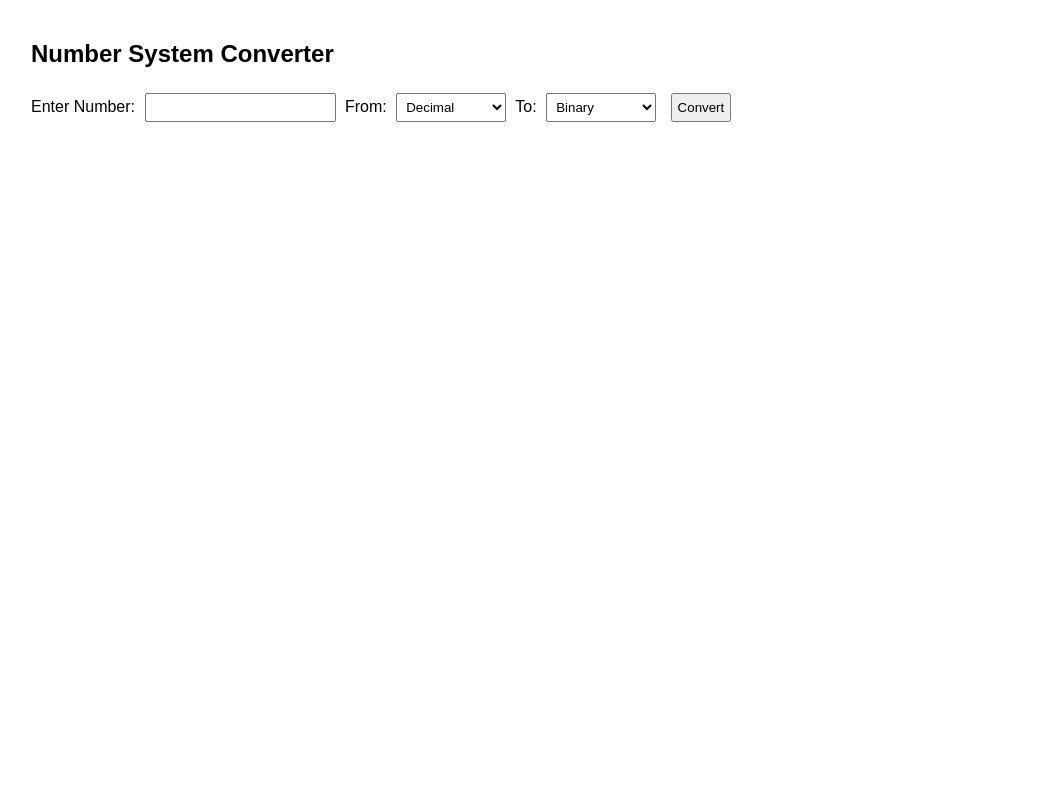
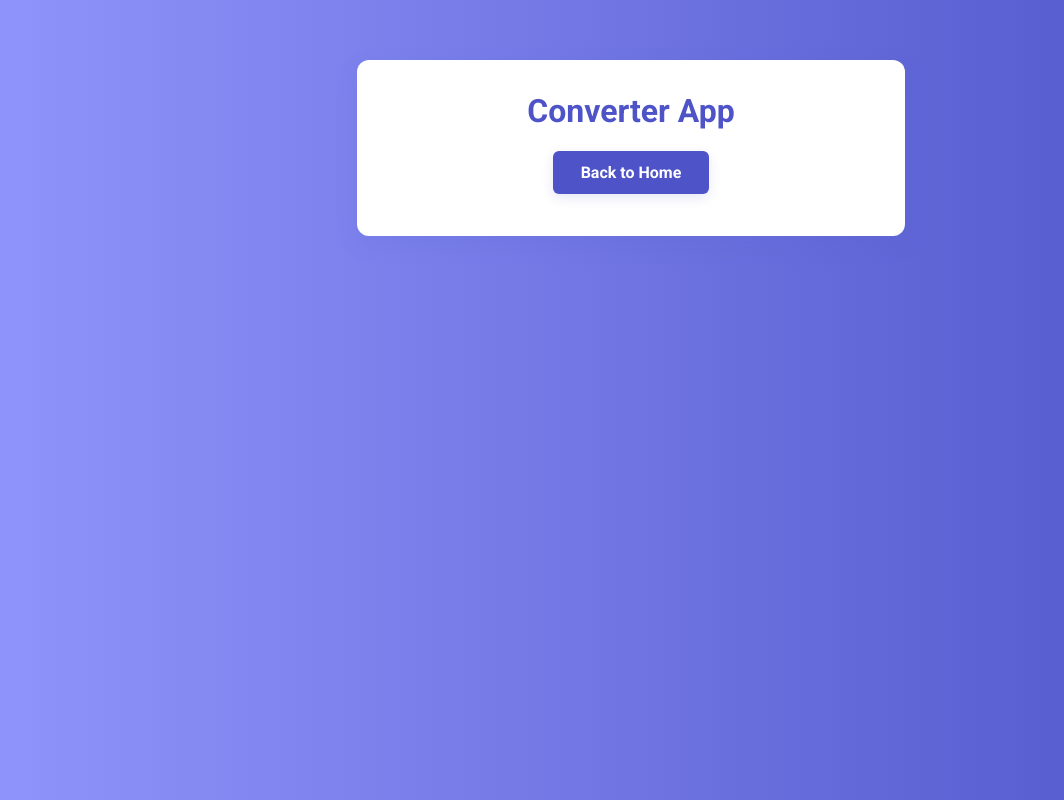
Before and after one commit to De-punisher/number-system-converter-, a website: page start.html in a window 1280 px wide. Shown: the whole page, without its empty margins (9-1073 px from the left). Drawn offline with Linux system fonts and the light colour scheme.

Commit message:
Update start.html

```diff
--- a/start.html
+++ b/start.html
@@ -1,51 +1,56 @@
 <!DOCTYPE html>
 <html lang="en">
 <head>
-    <meta charset="UTF-8">
-    <title>Number System Converter</title>
-    <style>
-        body { font-family: Arial, sans-serif; margin: 40px; }
-        input, select, button { margin: 5px; padding: 5px; }
-        .result { margin-top: 15px; font-weight: bold; }
-    </style>
+  <meta charset="UTF-8">
+  <title>Start - Number System Converter</title>
+  <meta name="viewport" content="width=device-width, initial-scale=1.0">
+  <link rel="stylesheet" href="https://fonts.googleapis.com/css?family=Roboto:400,700&display=swap">
+  <style>
+    body {
+      font-family: 'Roboto', Arial, sans-serif;
+      background: linear-gradient(to right, #8f94fb, #4e54c8);
+      margin: 0;
+      padding: 0;
+      color: #333;
+    }
+    .container {
+      max-width: 500px;
+      margin: 60px auto;
+      background: #fff;
+      border-radius: 12px;
+      box-shadow: 0 8px 24px rgba(78,84,200,0.10);
+      padding: 32px 24px 24px 24px;
+      text-align: center;
+    }
+    h1 {
+      margin-top: 0;
+      color: #4e54c8;
+    }
+    .back-button {
+      background: #4e54c8;
+      color: #fff;
+      border: none;
+      border-radius: 6px;
+      padding: 12px 28px;
+      font-size: 1em;
+      font-weight: 700;
+      cursor: pointer;
+      box-shadow: 0 4px 12px rgba(78,84,200,0.14);
+      margin-bottom: 18px;
+      transition: background 0.2s;
+      text-decoration: none;
+      display: inline-block;
+    }
+    .back-button:hover {
+      background: #5f66e5;
+    }
+  </style>
 </head>
 <body>
-    <h2>Number System Converter</h2>
-    <label>Enter Number:</label>
-    <input type="text" id="inputNumber" />
-    <label>From:</label>
-    <select id="fromBase">
-        <option value="2">Binary</option>
-        <option value="8">Octal</option>
-        <option value="10" selected>Decimal</option>
-        <option value="16">Hexadecimal</option>
-    </select>
-    <label>To:</label>
-    <select id="toBase">
-        <option value="2">Binary</option>
-        <option value="8">Octal</option>
-        <option value="10">Decimal</option>
-        <option value="16">Hexadecimal</option>
-    </select>
-    <button onclick="convertNumber()">Convert</button>
-    <div class="result" id="result"></div>
-
-    <script>
-        function convertNumber() {
-            const input = document.getElementById('inputNumber').value.trim();
-            const fromBase = parseInt(document.getElementById('fromBase').value);
-            const toBase = parseInt(document.getElementById('toBase').value);
-            let result = '';
-            try {
-                if (input === '') throw 'Please enter a number.';
-                const decimal = parseInt(input, fromBase);
-                if (isNaN(decimal)) throw 'Invalid input for the selected base.';
-                result = decimal.toString(toBase).toUpperCase();
-                document.getElementById('result').textContent = `Result: ${result}`;
-            } catch (err) {
-                document.getElementById('result').textContent = `Error: ${err}`;
-            }
-        }
-    </script>
+  <div class="container">
+    <h1>Converter App</h1>
+    <!-- Your converter functionality goes here -->
+    <a class="back-button" href="index.html">Back to Home</a>
+  </div>
 </body>
 </html>
```
